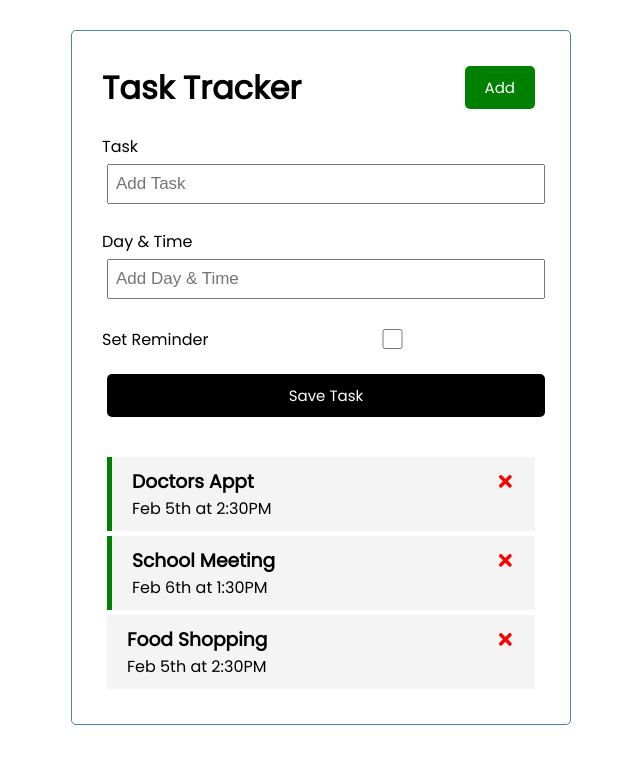
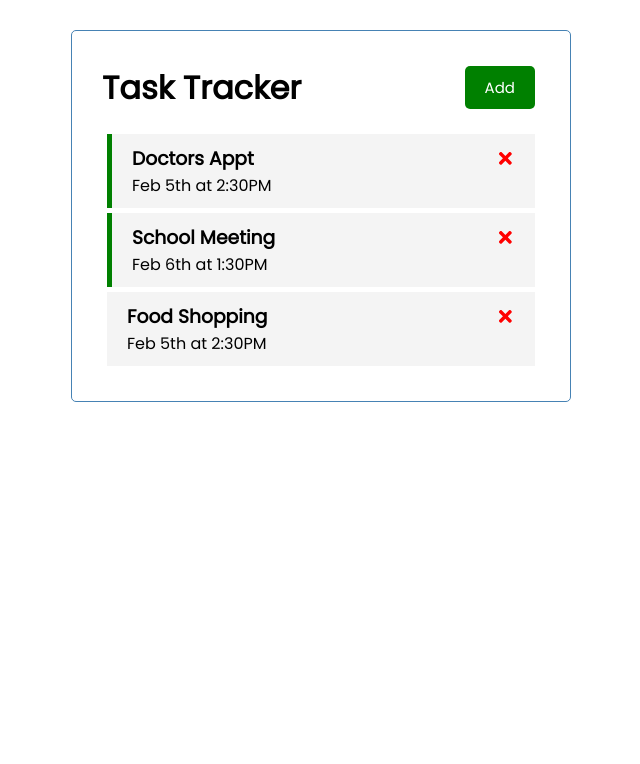
Before and after one commit to marselgray/react-task-tracker, a React (Create React App) app: page / in a window 1280 px wide. Shown: the top 764 px of the page, without its empty margins (319-959 px from the left). Built offline with nearby package versions, Linux system fonts and the light colour scheme.

Commit message:
Build: btn toggle state

```diff
--- a/src/App.js
+++ b/src/App.js
@@ -4,6 +4,8 @@
 import AddTask from "./components/AddTask";
 
 const App = () => {
+
+  const[showAddTask, setShowTask] = useState(false)
 
   const [tasks, setTasks] = useState(
     [
@@ -55,8 +57,11 @@
 
   return (
     <div className="container">
-        < Header />
-        < AddTask onAdd={addTask} />
+        < Header
+          onAdd={() => setShowTask(!showAddTask)}
+          showAdd={showAddTask}
+        />
+        {showAddTask &&  < AddTask onAdd={addTask} />}
         {tasks.length > 0 ? < Tasks tasks={tasks} onDelete={deleteTask} onToggle={toggleReminder} /> : 'No Tasks'}
     </div>
   );
--- a/src/components/Header.js
+++ b/src/components/Header.js
@@ -1,19 +1,15 @@
 import PropTypes from 'prop-types'
 import Button from './Button'
 
-const Header = ({ title }) => {
-
-    const onClick = (e) => {
-        console.log('click')
-    }
+const Header = ({ title, onAdd, showAdd }) => {
 
     return (
         <header className="header">
             <h1>{title}</h1>
             <Button
-                color='green'
-                text='Add'
-                onClick={onClick}
+                color={showAdd ? 'red' : 'green'}
+                text={showAdd ? 'Close' : 'Add'}
+                onClick={onAdd}
                 />
         </header>
     )
```
